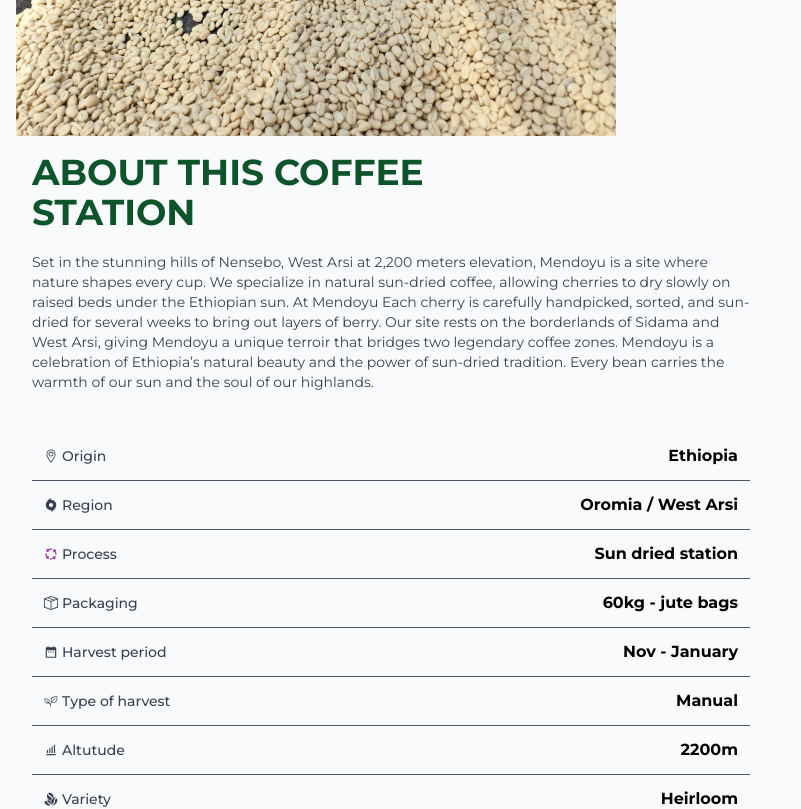
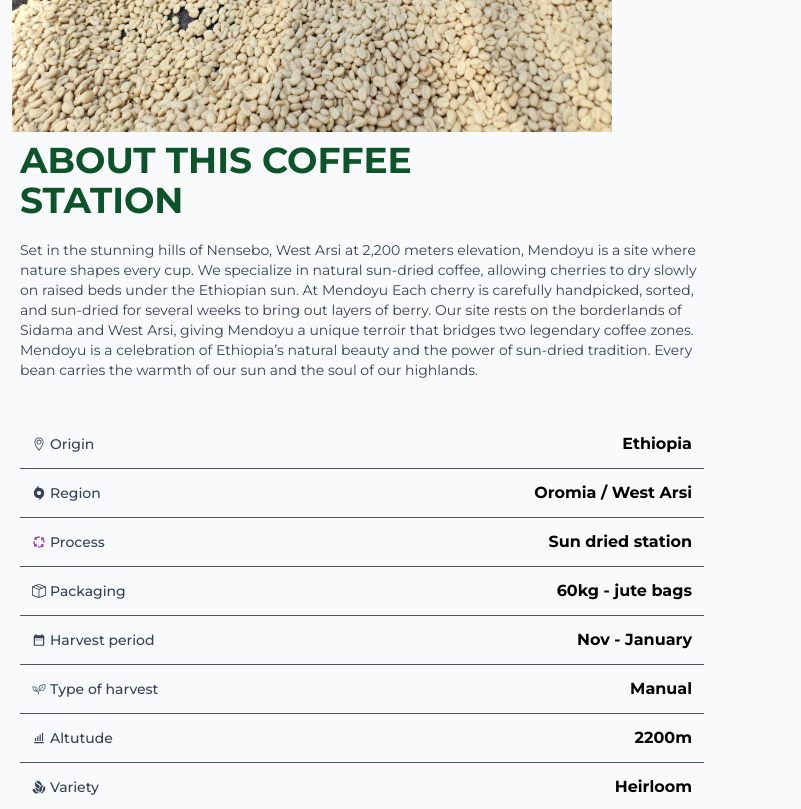
Before and after one commit to natnaelTy/Nensebo, a Next.js app: page /oursites/0 in a window 1280 px wide. Shown: the part 980-1789 px from the top of the page, without its empty margins (0-801 px from the left). Built offline with nearby package versions, Linux system fonts and the light colour scheme.

Commit message:
final commit

```diff
--- a/app/(allroutes)/FAQ/FAQ.ts
+++ b/app/(allroutes)/FAQ/FAQ.ts
@@ -23,7 +23,7 @@ const data = <DataTypes[]> [
     },
     {
         id: 3,
-        question: 'How do you ensure the coffee stays fresh during transport?',
+        question: 'How do you ensure the coffee stays fresh during transport ?',
         answer: 'Our beans are carefully packed in jute or vacuum-sealed bags with protective linings to preserve freshness and flavor during transit.'
     },
     {
@@ -49,7 +49,7 @@ const data = <DataTypes[]> [
     {
         id: 8,
         question: 'What’s the minimum order quantity (MOQ) for exports?',
-        answer: 'Our MOQ is [quantity, e.g., 10 bags/1 ton], but we can discuss smaller shipments for new partnerships.'
+        answer: 'Our MOQ is [quantity, { e.g., 10 bags/1 ton }], but we can discuss smaller shipments for new partnerships.'
     },
 ]
 
--- a/app/(allroutes)/FAQ/page.tsx
+++ b/app/(allroutes)/FAQ/page.tsx
@@ -42,7 +42,7 @@ function OrderingInfo() {
 
       <div className="relative">
         <h1 className="text-center text-2xl md:text-4xl p-2 mt-8 mb-8 font-bold max-w-xl m-auto">
-          {`What's`} Available <span className="font-bold text-green-900">and</span>
+          {`What's`} Available <span className="font-bold text-green-900">and </span>
           what you should know about
         </h1>
         <div className="lg:flex flex-cols items-start justify-between p-4">
--- a/app/(allroutes)/oursites/[oursitesId]/page.tsx
+++ b/app/(allroutes)/oursites/[oursitesId]/page.tsx
@@ -38,11 +38,11 @@ async function SiteDetail({ params }: {params : Promise<{oursitesId: string}>})
             </div>
           </div>
 
-     <div className="p-4 flex items-start flex-wrap justify-between w-full bg-gray-50">
+     <div className="p-3 flex items-start flex-wrap justify-between w-full bg-gray-50">
 
       <Image src={site.imageUrl} alt={site.siteName} width={600} height={500} loading="lazy"/>
 
-      <div className="flex flex-col items-center justify-center max-w-[750px] w-full p-4">
+      <div className="flex flex-col items-center justify-center max-w-[700px] w-full p-2">
       <div className="w-full">
           <h1 className="uppercase text-2xl md:text-3xl lg:text-4xl font-bold max-w-lg text-green-900">About this coffee station</h1>
           <p className="max-w-3xl mt-5 text-sm text-gray-700">{site.fullDescription}</p>
--- a/app/components/navbar/DropDown.tsx
+++ b/app/components/navbar/DropDown.tsx
@@ -16,7 +16,8 @@ function DropDownList () {
         <>
         <Link href={'/'}><li className="liList">Home</li></Link>
          <Link href={'/about'}><li className="liList">About</li></Link>
-         <Link href={'/ordering-info'}><li className="liList">Info (FQA)</li></Link>
+         <Link href={'/oursites'}><li className="liList">{`Site's`}</li></Link>
+         <Link href={'/FAQ'}><li className="liList">FQA</li></Link>
          <Link href={'/gallary'}><li className="liList">Gallary</li></Link>
          <Link href={'/contact'}><li className="liList">Contact</li></Link>
         </>
--- a/app/globals.css
+++ b/app/globals.css
@@ -116,7 +116,7 @@
   height: 4px;
   position: absolute;
   border-radius: 30px;
-  left: 30%;
+  left: 80%;
   top: 50%;
 }
 @media only screen and  (max-width: 768px){
```
